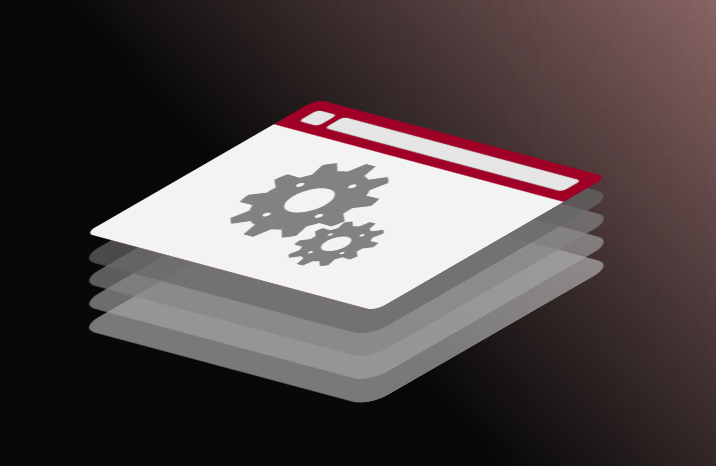
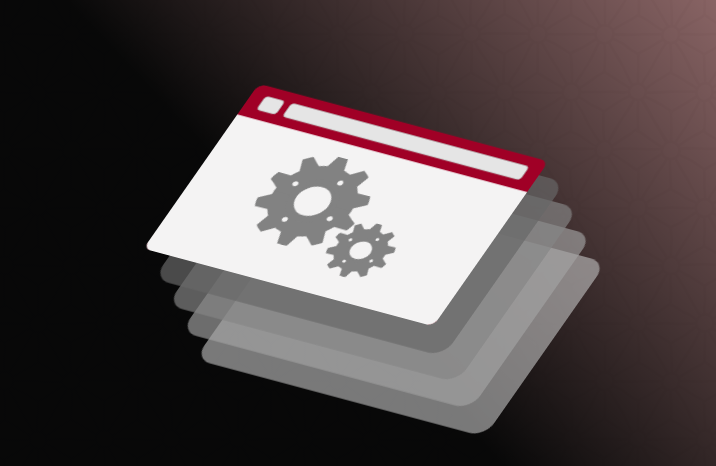
Before and after one commit to borserog/personal-page, a website with bundled scripts: page index.html in a window 1280 px wide. Shown: the part 195-661 px from the top of the page, 564-1280 px from the left. Built offline with nearby package versions, Linux system fonts and the light colour scheme.

Commit message:
Update style.css

```diff
--- a/css/style.css
+++ b/css/style.css
@@ -228,11 +228,11 @@ body {
       position: relative;
       backface-visibility: hidden;
       border: 0px solid blue;
-      -moz-transform: rotate(15deg) skew(-45deg, 0deg);
-      -webkit-transform: rotate(15deg) skew(-45deg, 0deg);
-      -o-transform: rotate(15deg) skew(-45deg, 0deg);
-      -ms-transform: rotate(15deg) skew(-45deg, 0deg);
-      transform: rotate(15deg) skew(-45deg, 0deg); }
+      -moz-transform: rotate(15deg) skew(-20deg, 0deg);
+      -webkit-transform: rotate(15deg) skew(-20deg, 0deg);
+      -o-transform: rotate(15deg) skew(-20deg, 0deg);
+      -ms-transform: rotate(15deg) skew(-20deg, 0deg);
+      transform: rotate(15deg) skew(-20deg, 0deg); }
     .hero-section .browser-animation__browser {
       width: 30rem;
       height: 20rem;
```
